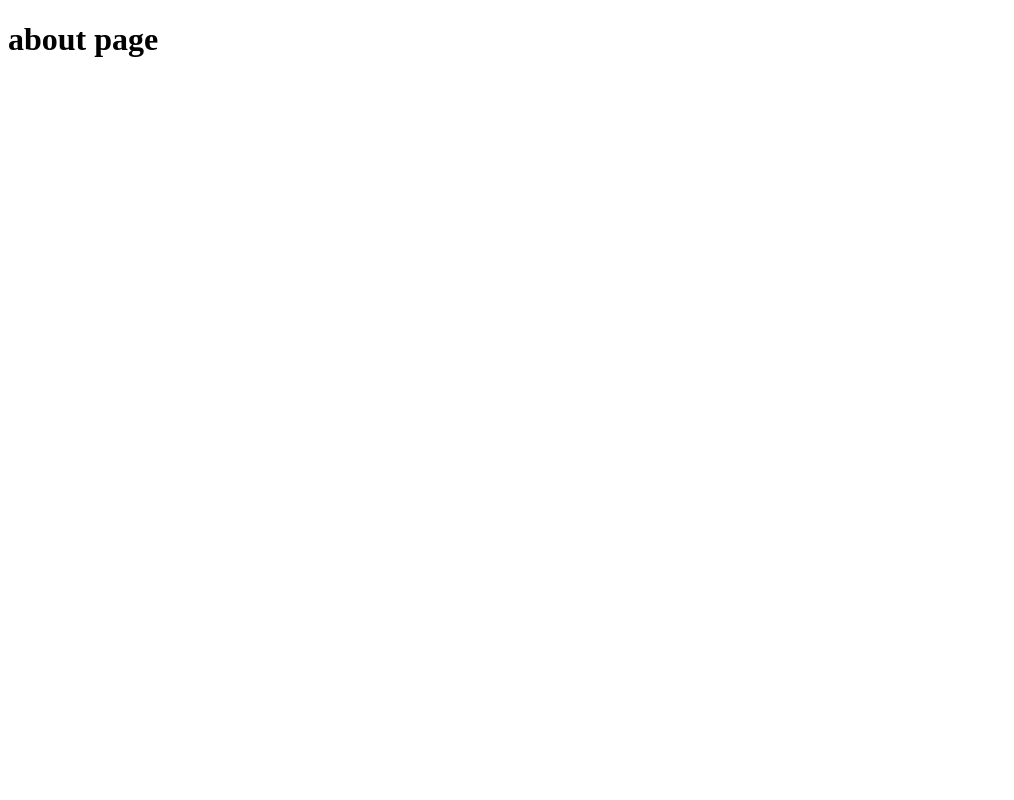
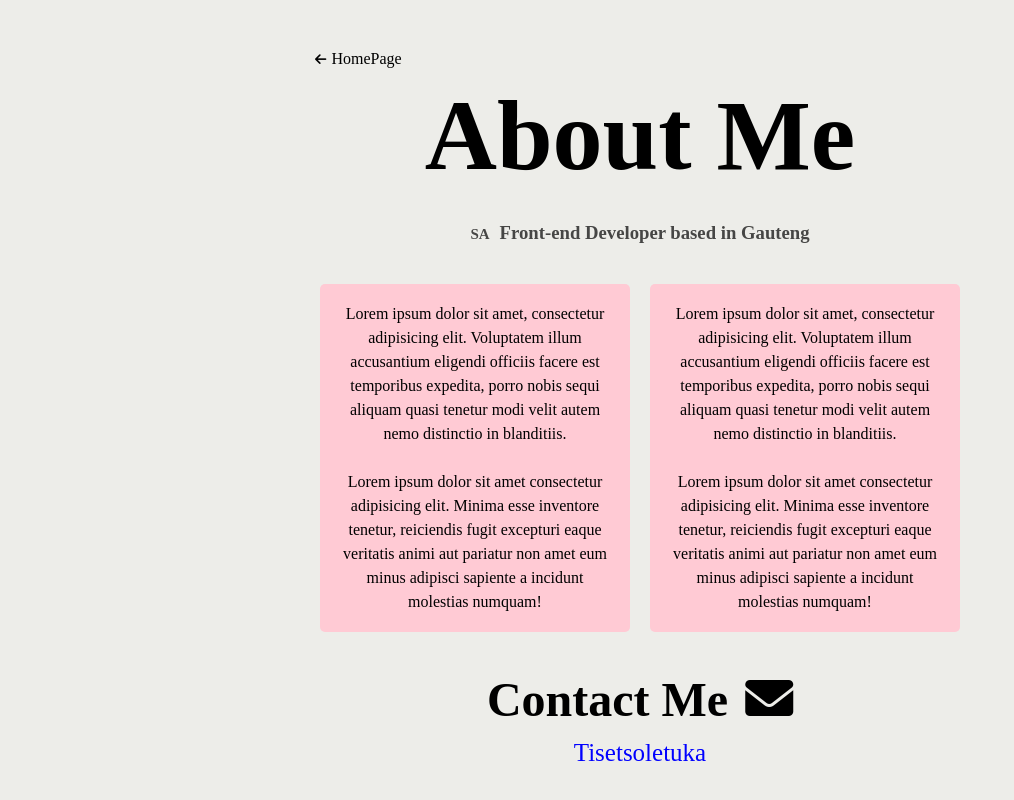
Before and after one commit to T-Letuka/shecodes-portfolio, a plain HTML site: page about.html in a window 1280 px wide. Shown: the whole page, without its empty margins (0-1014 px from the left). Drawn offline with Linux system fonts and the light colour scheme.

Commit message:
added about me page and styled it

```diff
--- a/about.html
+++ b/about.html
@@ -3,9 +3,51 @@
   <head>
     <meta charset="UTF-8" />
     <meta name="viewport" content="width=device-width, initial-scale=1.0" />
-    <title>about-me page</title>
+    <link rel="stylesheet" href="/src/styles.css" />
+    <link
+      rel="stylesheet"
+      href="https://cdnjs.cloudflare.com/ajax/libs/font-awesome/6.0.0/css/all.min.css"
+    />
+    <title>About Me</title>
   </head>
   <body>
-    <h1>about page</h1>
+    <div class="container">
+      <a href="index.html" class="back">
+        <i class="fa fa-arrow-left" aria-hidden="true" id="back"></i>HomePage</a
+      >
+
+      <h1>About Me</h1>
+      <h3><span>SA</span>Front-end Developer based in Gauteng</h3>
+      <div class="about-columns">
+        <p>
+          Lorem ipsum dolor sit amet, consectetur adipisicing elit. Voluptatem
+          illum accusantium eligendi officiis facere est temporibus expedita,
+          porro nobis sequi aliquam quasi tenetur modi velit autem nemo
+          distinctio in blanditiis.
+          <br />
+          <br />
+          Lorem ipsum dolor sit amet consectetur adipisicing elit. Minima esse
+          inventore tenetur, reiciendis fugit excepturi eaque veritatis animi
+          aut pariatur non amet eum minus adipisci sapiente a incidunt molestias
+          numquam!
+        </p>
+        <p>
+          Lorem ipsum dolor sit amet, consectetur adipisicing elit. Voluptatem
+          illum accusantium eligendi officiis facere est temporibus expedita,
+          porro nobis sequi aliquam quasi tenetur modi velit autem nemo
+          distinctio in blanditiis.
+          <br />
+          <br />
+          Lorem ipsum dolor sit amet consectetur adipisicing elit. Minima esse
+          inventore tenetur, reiciendis fugit excepturi eaque veritatis animi
+          aut pariatur non amet eum minus adipisci sapiente a incidunt molestias
+          numquam!
+        </p>
+      </div>
+      <div id="contact">
+        <h2>Contact Me <i class="fa fa-envelope" aria-hidden="true"></i></h2>
+        <a href="mailto:tisetsoletuka@gmail.com" id="email">Tisetsoletuka</a>
+      </div>
+    </div>
   </body>
 </html>
--- a/src/styles.css
+++ b/src/styles.css
@@ -4,10 +4,11 @@ body {
 }
 
 .container {
+  display: block;
   margin: 0 auto;
   padding: 10px 10px;
-  width: 50%;
   margin-top: 40px;
+  max-width: 660px;
 }
 h2 {
   text-align: center;
@@ -18,6 +19,7 @@ h1 {
   text-align: center;
   font-size: 100px;
   margin: 0;
+  padding: 10px;
 }
 h3 {
   opacity: 0.7;
@@ -31,7 +33,7 @@ span {
   display: flex;
   gap: 15px;
   justify-content: center;
-  margin-top: 18px;
+  margin-top: 65px;
 }
 
 .contact {
@@ -51,3 +53,38 @@ a {
   text-decoration: none;
   color: black;
 }
+i {
+  padding-left: 5px;
+}
+#back {
+  padding-right: 5px;
+  font-size: 13px;
+}
+
+.back:hover {
+  color: #f72585;
+}
+.about-columns {
+  display: flex;
+  height: auto;
+  margin: 30px 0;
+}
+p {
+  margin: 10px;
+  background-color: #ffcad4;
+  padding: 18px;
+  border-radius: 5px;
+  line-height: 1.5;
+  text-align: center;
+}
+#email {
+  color: blue;
+  text-align: center;
+  display: flex;
+  justify-content: center;
+  margin: 12px;
+  font-size: 25px;
+}
+#contact {
+  margin-top: 25px;
+}
```
Also changed, not shown: contact.html (deleted, +0 -11 lines), index.html (+10 -2 lines).
